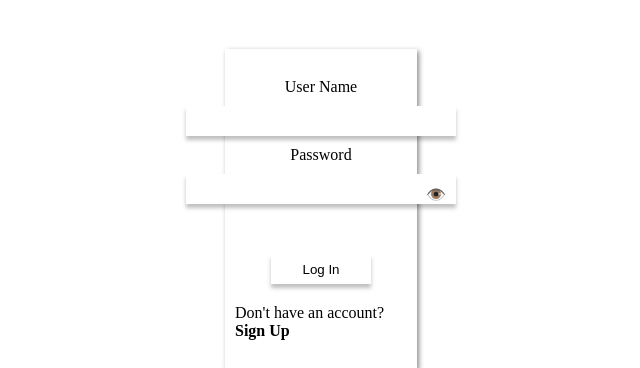
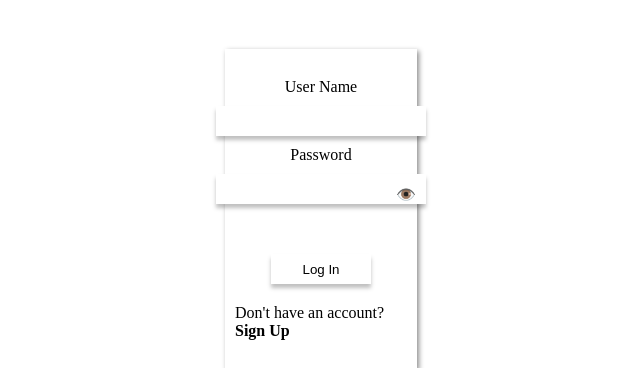
Before and after one commit to IamLaZyCaT/DiabetesDetection-MachineLearning, a Django app: page /login in a window 1280 px wide. Shown: the part 151-519 px from the top of the page, without its empty margins (319-959 px from the left). Run offline with Django 5.2, Linux system fonts and the light colour scheme.

Commit message:
Updated files for <explain what you did>

```diff
--- a/static/css/login.css
+++ b/static/css/login.css
@@ -44,7 +44,7 @@ form{
     border:none;
     background: white;
     height: 30px;
-    width: 270px;
+    width: 210px;
     margin: 10px 0;
     padding: 5px;
     /* border: 1px solid black; */
```
